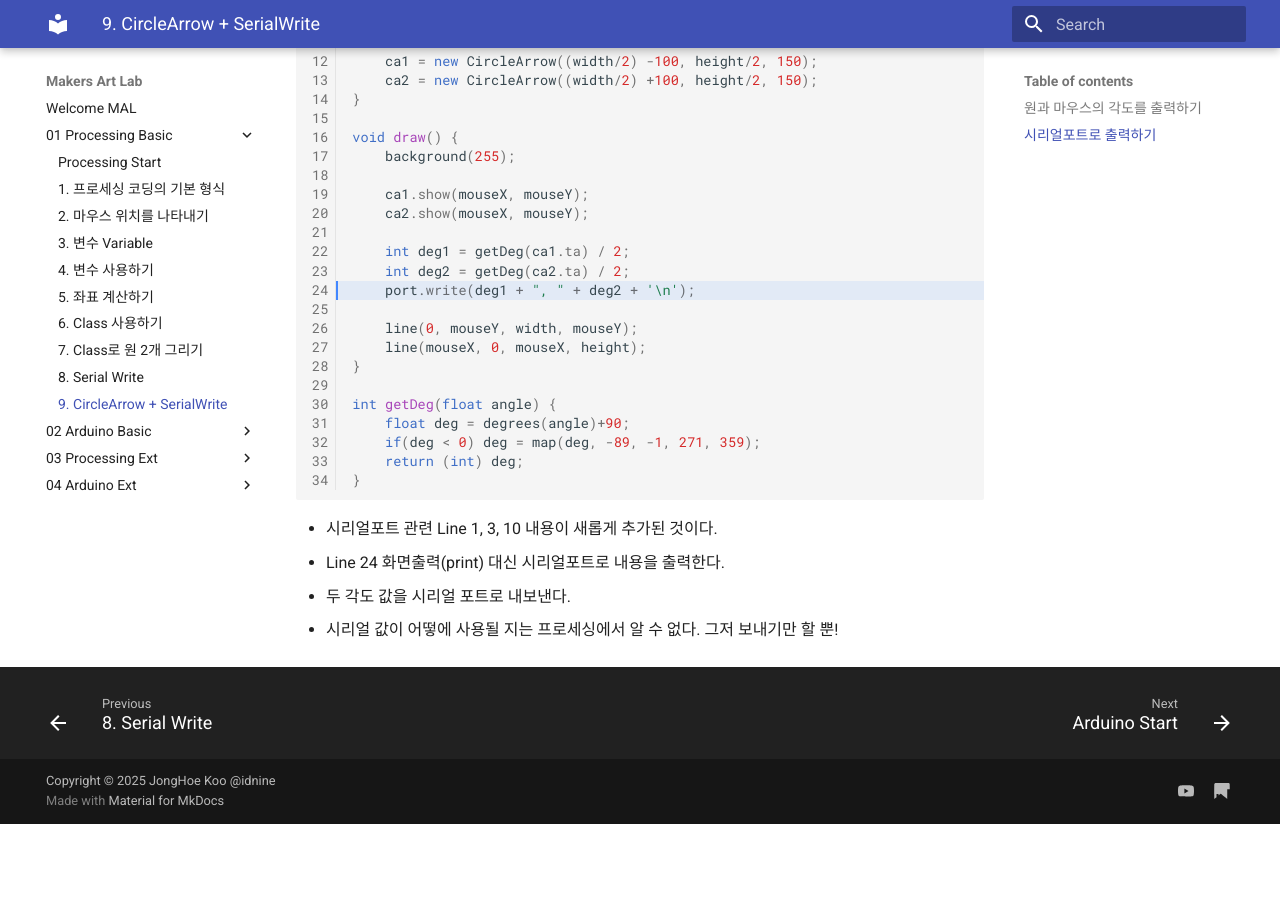
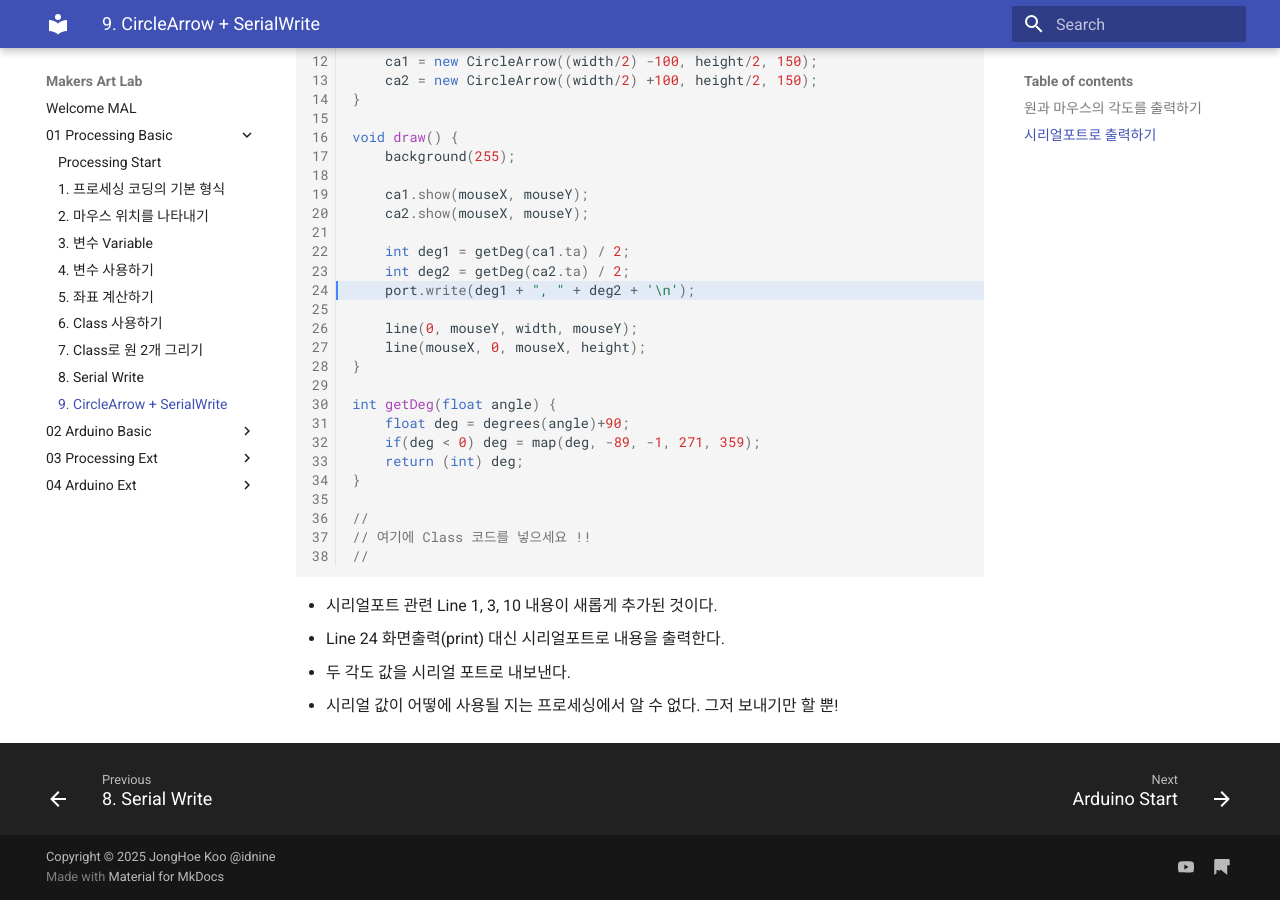
Before and after one commit to jonghoe9/makers-art-lab, an MkDocs documentation site: the page built from docs/01_Processing_Basic/09_CircleSerial.md, in a window 1280 px wide and 900 px high, scrolled down 1850 px. Built offline with MkDocs 1.6.1 and Material for MkDocs 9.7.7, drawn with Linux system fonts in a browser that asks for light colours; before the commit the page ends 2674 px from its top, so only the background shows below that.

Commit message:
class 코드 표시

````diff
--- a/docs/01_Processing_Basic/09_CircleSerial.md
+++ b/docs/01_Processing_Basic/09_CircleSerial.md
@@ -122,6 +122,9 @@ int getDeg(float angle) {
     return (int) deg;
 }
 
+//
+// 여기에 Class 코드를 넣으세요 !!
+//
 ```
 
 * 시리얼포트 관련 Line 1, 3, 10 내용이 새롭게 추가된 것이다.
````
